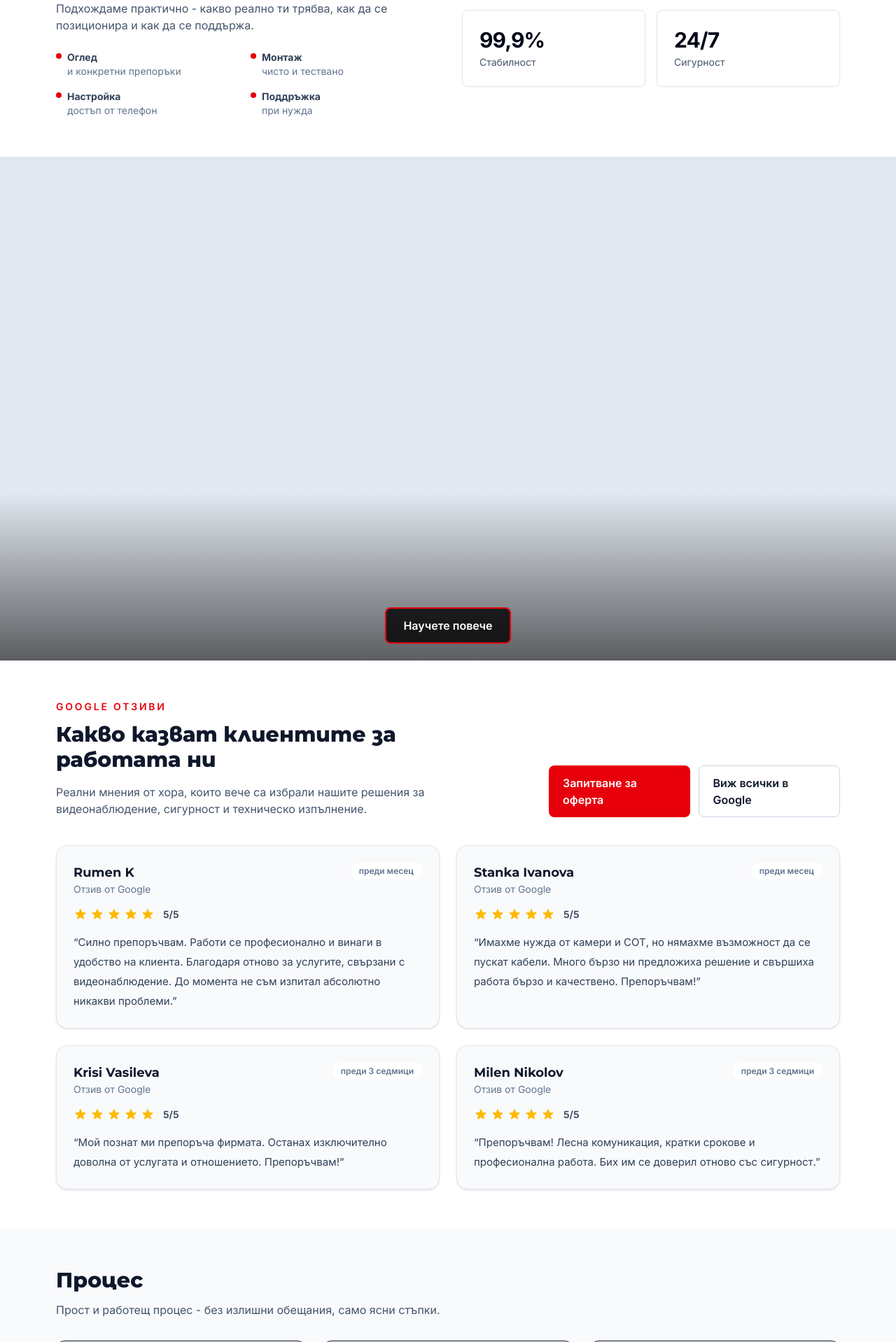
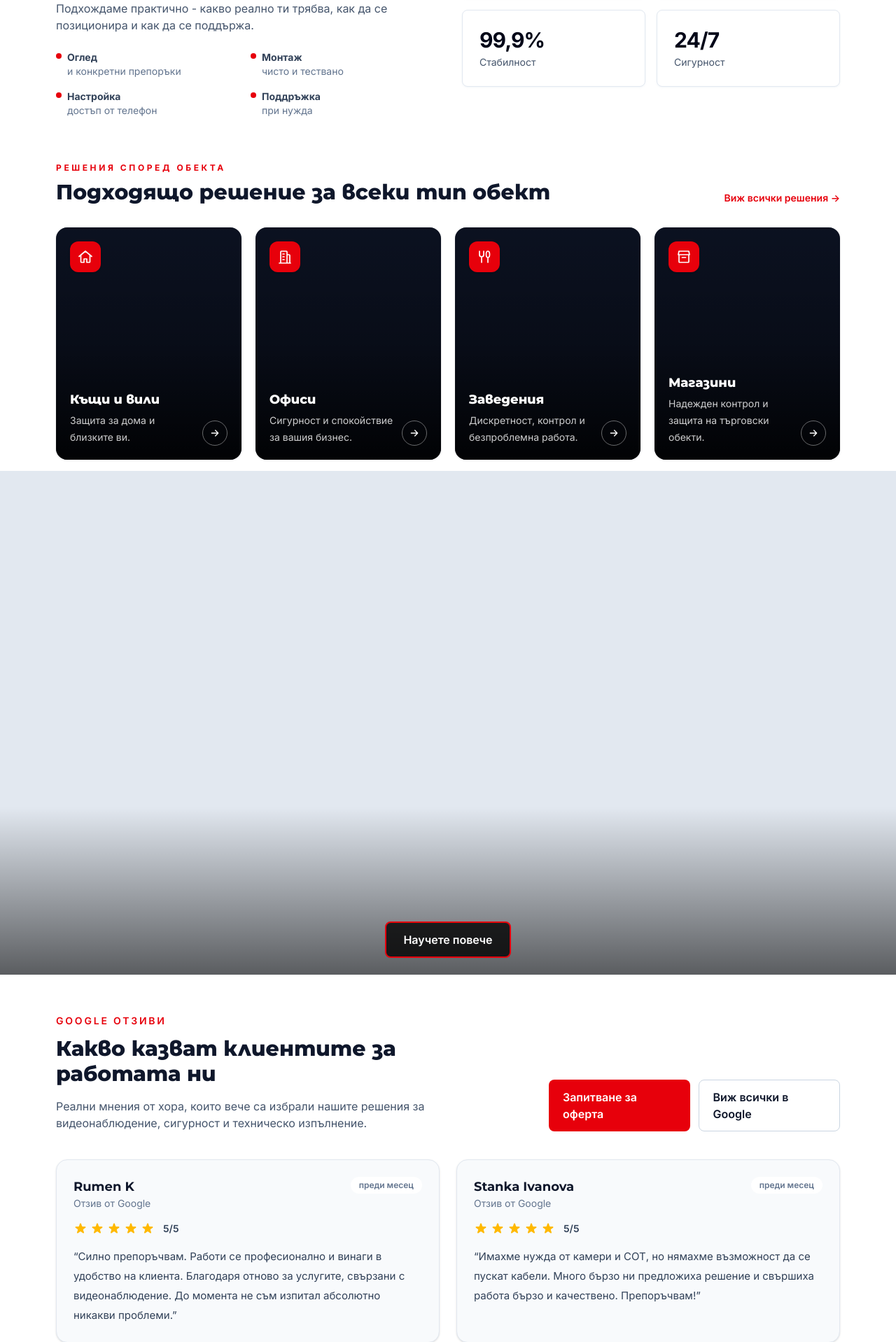
Before and after one commit to Rumen98/vis, a Laravel app: template resources/views/pages/home.blade.php in a window 1280 px wide. Shown: the part 873-2791 px from the top of the page at 70% size. Run offline with Laravel 12, Linux system fonts and the light colour scheme; the template is opened without the code that fills it, so the values that code supplies are empty; style sheets or scripts are compiled from the project's sources; some libraries are stand-ins or nearby versions.

Commit message:
feat: секция "Решения според обекта" с 4 карти на началната страница
Co-Authored-By: Claude Opus 4.8 <noreply@anthropic.com>

```diff
--- a/resources/views/pages/home.blade.php
+++ b/resources/views/pages/home.blade.php
@@ -165,6 +165,89 @@
         </div>
     </section>
 
+    {{-- РЕШЕНИЯ СПОРЕД ОБЕКТА (Задача 1) --}}
+    @php
+        $objectSolutions = [
+            [
+                'title' => 'Къщи и вили',
+                'text' => 'Защита за дома и близките ви.',
+                'image' => 'images/objects/houses.jpg',
+                'icon' => 'M3 11.5 12 4l9 7.5M5.5 9.8V19a1 1 0 0 0 1 1H10v-5h4v5h3.5a1 1 0 0 0 1-1V9.8',
+            ],
+            [
+                'title' => 'Офиси',
+                'text' => 'Сигурност и спокойствие за вашия бизнес.',
+                'image' => 'images/objects/offices.jpg',
+                'icon' => 'M4 21h16M6 21V5a1 1 0 0 1 1-1h7a1 1 0 0 1 1 1v16M15 21V9h3a1 1 0 0 1 1 1v11M9 8h2M9 12h2M9 16h2',
+            ],
+            [
+                'title' => 'Заведения',
+                'text' => 'Дискретност, контрол и безпроблемна работа.',
+                'image' => 'images/objects/venues.jpg',
+                'icon' => 'M5 4v5a3 3 0 0 0 6 0V4M8 12v8M17 4c-1.5 0-2.5 2-2.5 4.5S15.5 13 17 13s2.5-2 2.5-4.5S18.5 4 17 4ZM17 13v7',
+            ],
+            [
+                'title' => 'Магазини',
+                'text' => 'Надежден контрол и защита на търговски обекти.',
+                'image' => 'images/objects/shops.jpg',
+                'icon' => 'M4 9 5 4h14l1 5M5 9v10a1 1 0 0 0 1 1h12a1 1 0 0 0 1-1V9M4 9h16M9.5 13h5',
+            ],
+        ];
+    @endphp
+
+    <section class="bg-white">
+        <div class="mx-auto max-w-6xl px-4 pb-4 pt-2">
+            <div class="flex flex-wrap items-end justify-between gap-3">
+                <div>
+                    <p class="text-xs font-bold uppercase tracking-[0.3em] text-red-600">Решения според обекта</p>
+                    <h2 class="mt-2 text-2xl font-extrabold leading-tight md:text-3xl">
+                        Подходящо решение за всеки тип обект
+                    </h2>
+                </div>
+
+                <a href="{{ route('solutions') }}" class="text-sm font-semibold text-red-600 hover:text-red-700">
+                    Виж всички решения →
+                </a>
+            </div>
+
+            <div class="mt-8 grid gap-5 sm:grid-cols-2 lg:grid-cols-4">
+                @foreach ($objectSolutions as $card)
+                    <a
+                        href="{{ route('solutions') }}"
+                        class="group relative flex aspect-[4/5] flex-col justify-end overflow-hidden rounded-2xl bg-slate-900 p-5 shadow-sm transition hover:-translate-y-1 hover:shadow-lg"
+                    >
+                        @if (file_exists(public_path($card['image'])))
+                            <img src="{{ asset($card['image']) }}" alt="{{ $card['title'] }}"
+                                class="absolute inset-0 h-full w-full object-cover opacity-70 transition duration-300 group-hover:scale-105"
+                                loading="lazy">
+                        @endif
+
+                        <div class="absolute inset-0 bg-gradient-to-t from-black/90 via-black/45 to-black/25" aria-hidden="true"></div>
+
+                        {{-- червена иконка горе вляво --}}
+                        <div class="absolute left-5 top-5 flex h-11 w-11 items-center justify-center rounded-xl bg-red-600 text-white shadow">
+                            <svg class="h-6 w-6" viewBox="0 0 24 24" fill="none" stroke="currentColor" stroke-width="1.7" stroke-linecap="round" stroke-linejoin="round" aria-hidden="true">
+                                <path d="{{ $card['icon'] }}" />
+                            </svg>
+                        </div>
+
+                        {{-- заглавие + текст долу + стрелка --}}
+                        <div class="relative">
+                            <h3 class="pr-10 text-lg font-extrabold text-white">{{ $card['title'] }}</h3>
+                            <p class="mt-1 pr-10 text-sm leading-6 text-white/80">{{ $card['text'] }}</p>
+                        </div>
+
+                        <span class="absolute bottom-5 right-5 flex h-9 w-9 items-center justify-center rounded-full border border-white/40 text-white transition group-hover:border-red-500 group-hover:bg-red-600">
+                            <svg class="h-4 w-4" viewBox="0 0 24 24" fill="none" stroke="currentColor" stroke-width="2" stroke-linecap="round" stroke-linejoin="round" aria-hidden="true">
+                                <path d="M5 12h14M13 6l6 6-6 6" />
+                            </svg>
+                        </span>
+                    </a>
+                @endforeach
+            </div>
+        </div>
+    </section>
+
     {{-- VIDEO PRESENTATION (заменя секцията с пакети) --}}
     @php
         $siteSetting = \App\Models\SiteSetting::current();
```
Also changed, not shown: public/images/objects/README.txt (added), 3 other files.
